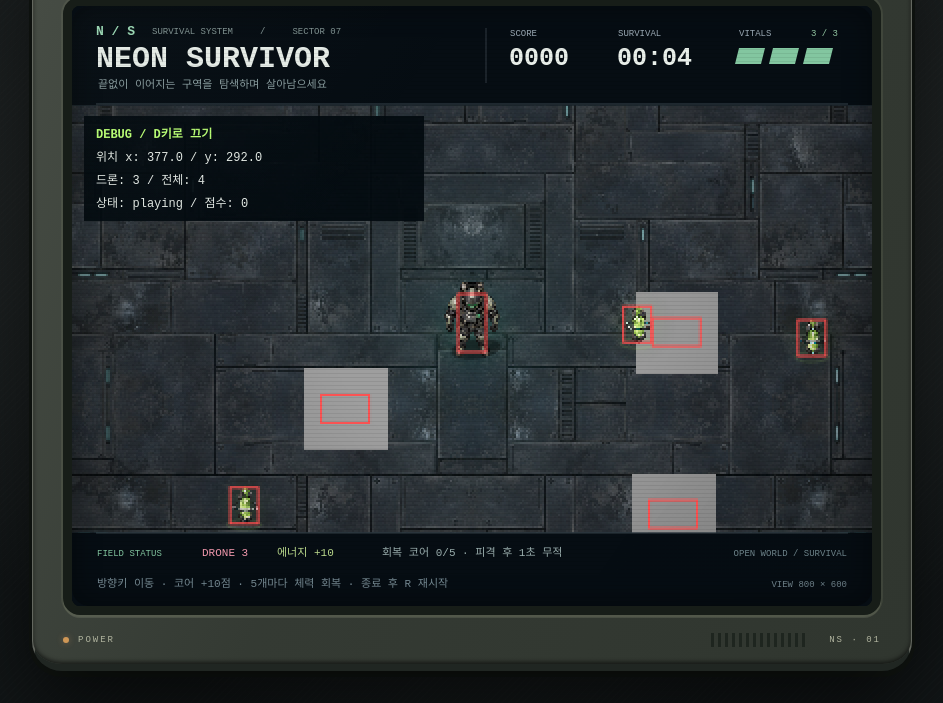
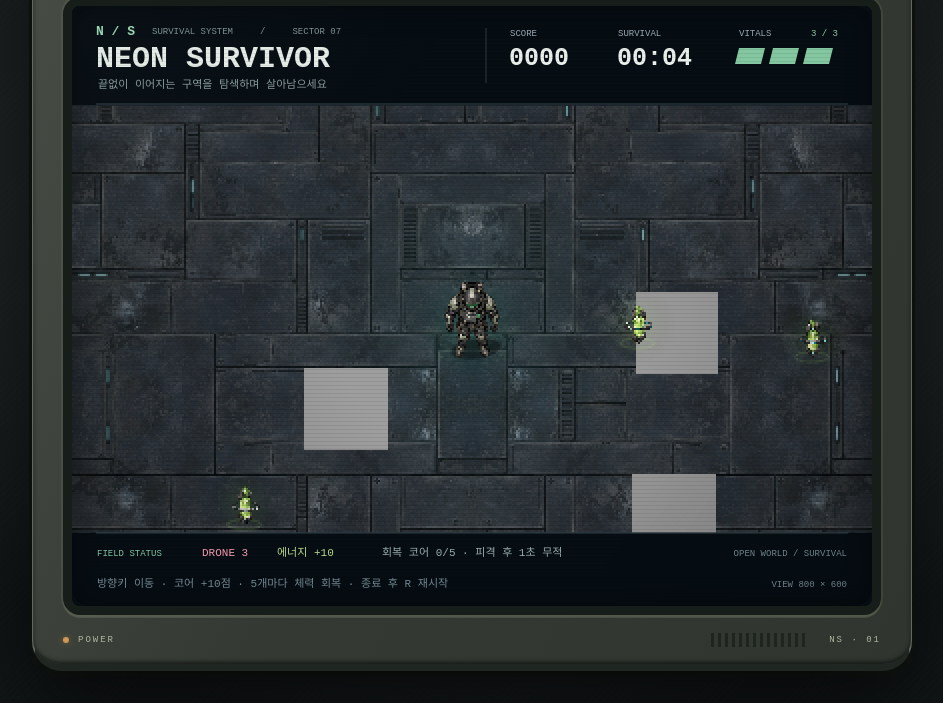
Before and after one commit to Hwageu/my-game, a plain HTML site: page index.html in a window 1280 px wide. Shown: the part 99-802 px from the top of the page, without its empty margins (168-1111 px from the left). Drawn offline with Linux system fonts and the light colour scheme.

Commit message:
7주차 회고와 제출 문서를 정리하고 디버그 기본 표시 비활성화

```diff
--- a/index.html
+++ b/index.html
@@ -14,6 +14,6 @@
     </div>
     <div class="console-footer" aria-hidden="true"><span class="power-light"></span><span>POWER</span><span class="vent"></span><span>NS · 01</span></div>
   </main>
-  <script src="script.js?v=20261022-ch06"></script>
+  <script src="script.js?v=20261022-ch07"></script>
 </body>
 </html>
--- a/script.js
+++ b/script.js
@@ -24,7 +24,7 @@ const enemyCountInterval = 10; // 10초마다 드론 한 대를 추가합니다.
 const maxEnemyCount = 12;
 const droneSize = { width: 82, height: 52 };
 // 충돌 실습 중에는 true, 최종 제출 때는 false로 바꿉니다.
-let showDebug = true; // 7장 실습 중 켜 두고, 최종 제출 전 false로 바꿉니다.
+let showDebug = false; // D키로 켜서 확인하고, 제출 상태에서는 꺼 둡니다.
 let showHitbox = showDebug;
 // 직접 튜닝할 플레이어 속도입니다. 드론 속도와 별개입니다.
 let playerSpeed = 2;
```
Also changed, not shown: debug-practice.html (+0 -1 lines), 2 other files.
